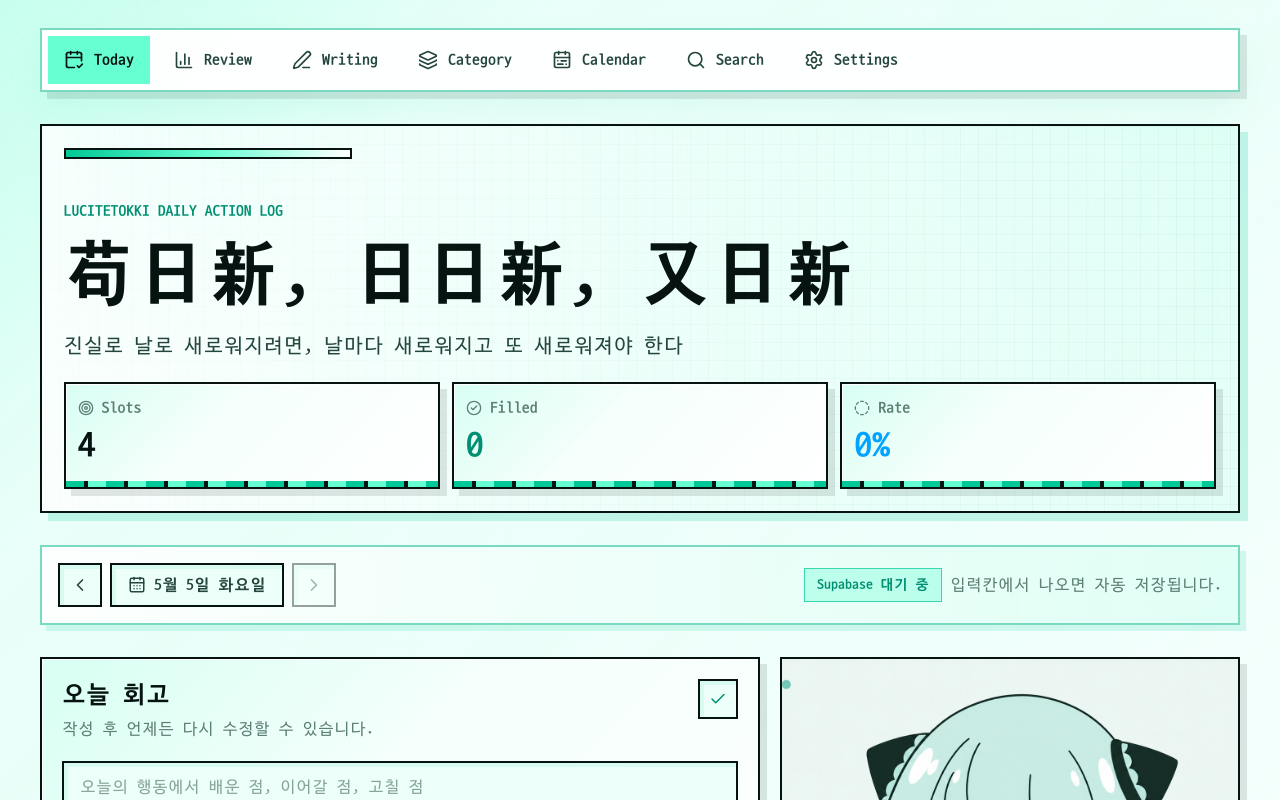
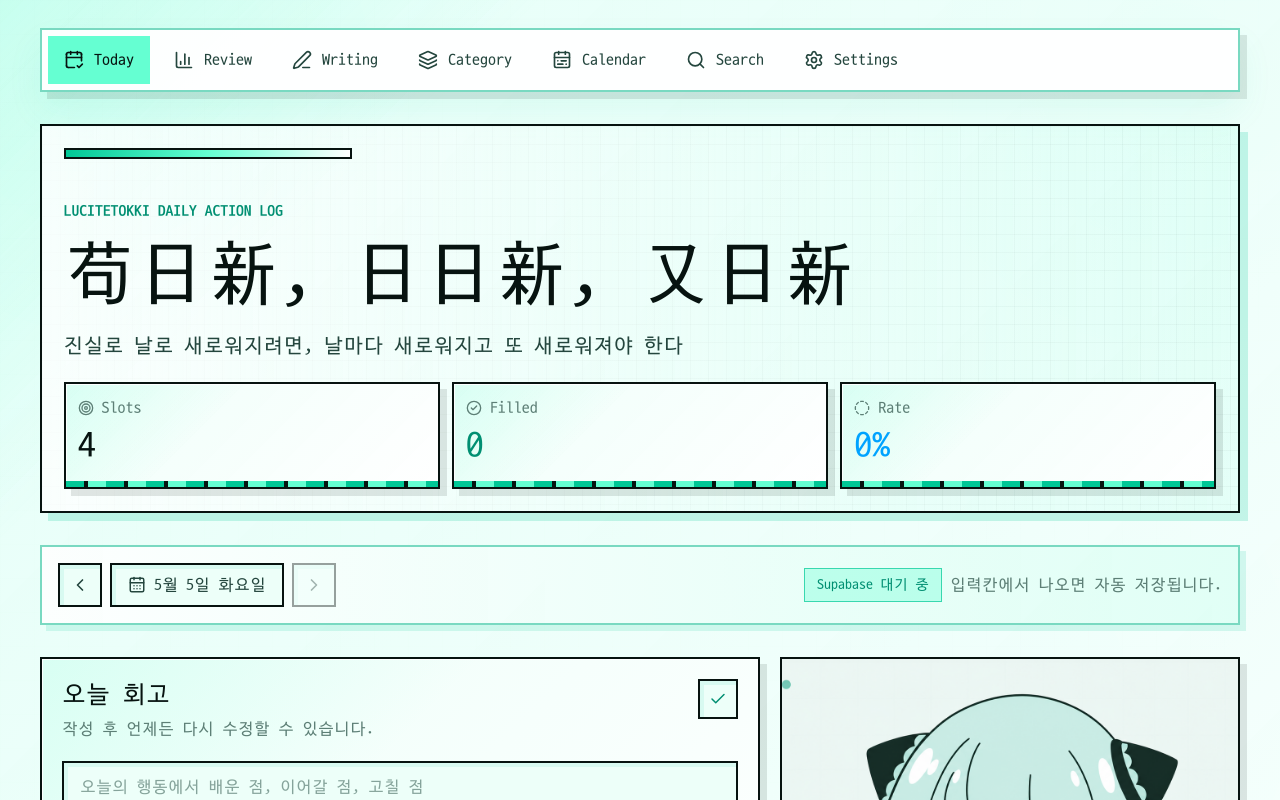
Before and after one commit to lucitetokki-ls/dailynoteapp, a Next.js app: page / in a window 1280 px wide. Shown: the top 800 px of the page. Built offline with nearby package versions, Linux system fonts and the light colour scheme; no server answers; the database is empty.

Commit message:
Harden D2Coding font loading

```diff
--- a/app/globals.css
+++ b/app/globals.css
@@ -4,18 +4,24 @@
   font-display: swap;
   font-family: "D2Coding";
   font-style: normal;
-  font-weight: 400;
+  font-weight: 100 699;
   src:
-    url("/fonts/D2Coding.woff2") format("woff2");
+    local("D2Coding"),
+    local("D2 coding"),
+    url("/fonts/D2Coding.woff2?v=20260506") format("woff2"),
+    url("/fonts/D2Coding.woff?v=20260506") format("woff");
 }
 
 @font-face {
   font-display: swap;
   font-family: "D2Coding";
   font-style: normal;
-  font-weight: 700;
+  font-weight: 700 900;
   src:
-    url("/fonts/D2CodingBold.woff2") format("woff2");
+    local("D2Coding Bold"),
+    local("D2 coding Bold"),
+    url("/fonts/D2CodingBold.woff2?v=20260506") format("woff2"),
+    url("/fonts/D2CodingBold.woff?v=20260506") format("woff");
 }
 
 :root {
@@ -37,6 +43,7 @@
   --paper: #fbfffd;
   --app-font:
     "D2Coding",
+    "D2 coding",
     ui-monospace,
     SFMono-Regular,
     Menlo,
@@ -49,8 +56,8 @@
 @theme inline {
   --color-background: var(--background);
   --color-foreground: var(--foreground);
-  --font-sans: var(--font-system);
-  --font-mono: var(--font-mono-system);
+  --font-sans: var(--app-font);
+  --font-mono: var(--app-font);
 }
 
 * {
@@ -61,7 +68,6 @@ body {
   background: var(--background);
   color: var(--foreground);
   font-family: var(--app-font);
-  font-synthesis-weight: none;
   min-height: 100vh;
   line-height: 1.55;
   overflow-x: hidden;
--- a/app/layout.tsx
+++ b/app/layout.tsx
@@ -31,6 +31,22 @@ export default function RootLayout({
 }>) {
   return (
     <html lang="ko">
+      <head>
+        <link
+          as="font"
+          crossOrigin="anonymous"
+          href="/fonts/D2Coding.woff2?v=20260506"
+          rel="preload"
+          type="font/woff2"
+        />
+        <link
+          as="font"
+          crossOrigin="anonymous"
+          href="/fonts/D2CodingBold.woff2?v=20260506"
+          rel="preload"
+          type="font/woff2"
+        />
+      </head>
       <body>{children}</body>
     </html>
   );
```
Also changed, not shown: public/fonts/D2Coding.woff (added), 1 other file (tests, documents, lock files or other folders).
